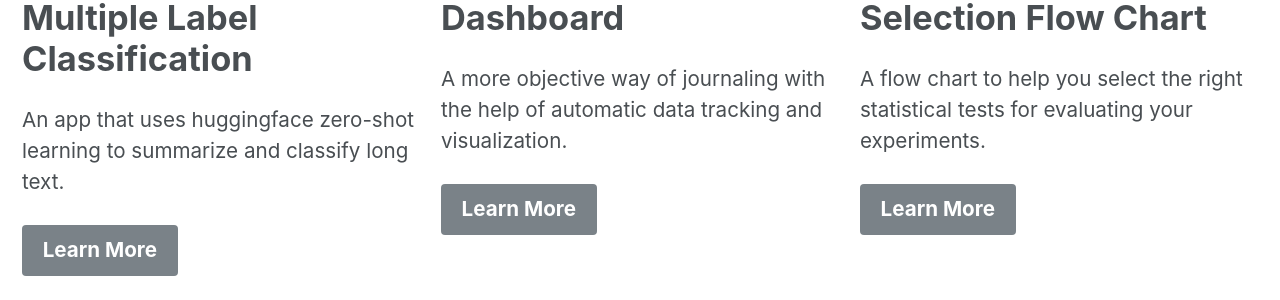
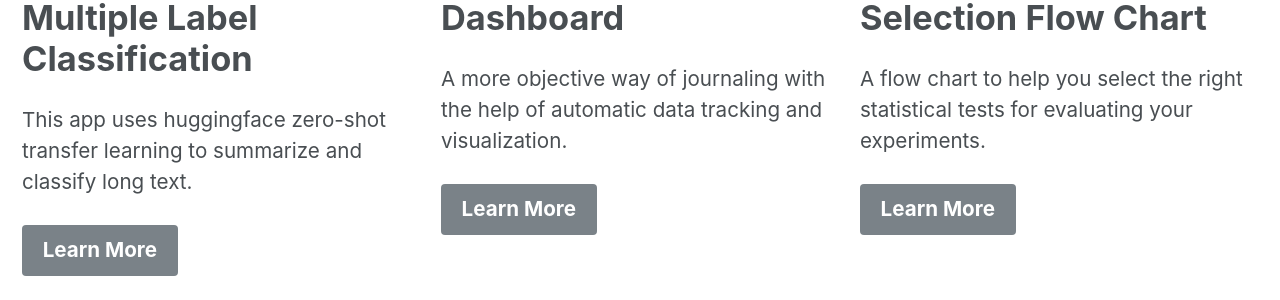
Before and after one commit to pleonova/pleonova.github.io, a Jekyll site: the page built from _pages/projects.md, in a window 1280 px wide. Shown: the part 894-1194 px from the top of the page. Built offline with Jekyll 4.4.1, drawn with Linux system fonts in a browser that asks for light colours; nearby versions of some CDN libraries.

Commit message:
Update project description

```diff
--- a/_pages/projects.md
+++ b/_pages/projects.md
@@ -13,8 +13,8 @@ feature_row:
   - image_path: /images/display-hf-multi-label-border.jpg
     alt: "hf-label"
     title: "Text Summarization & Multiple Label Classification"
-    excerpt: "An app that uses huggingface zero-shot learning to summarize and classify long text."
-    url: "https://github.com/pleonova/multi-label-long-text"
+    excerpt: "This app uses huggingface zero-shot transfer learning to summarize and classify long text."
+    url: "https://huggingface.co/spaces/pleonova/multi-label-summary-text"
     btn_class: "btn--primary"
     btn_label: "Learn More"
   - image_path: /images/display-data-diary-border.jpg
```
